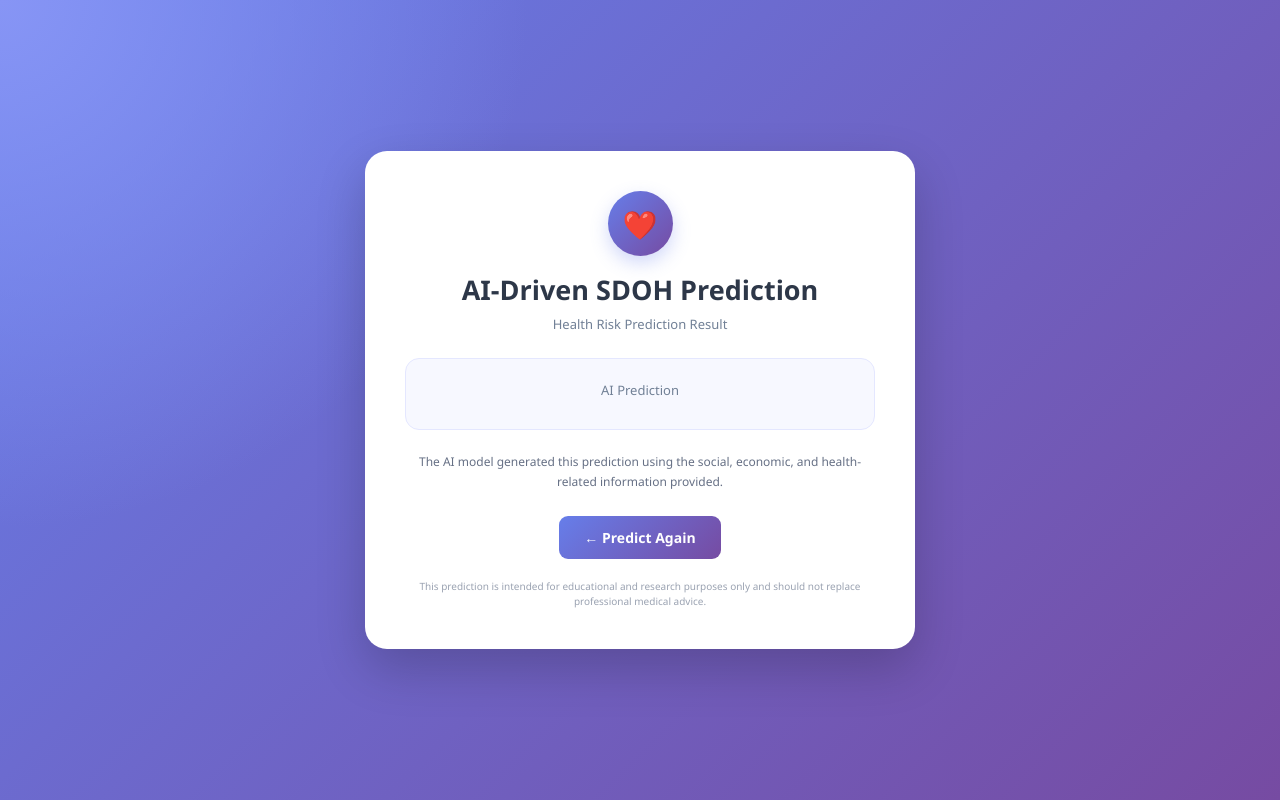
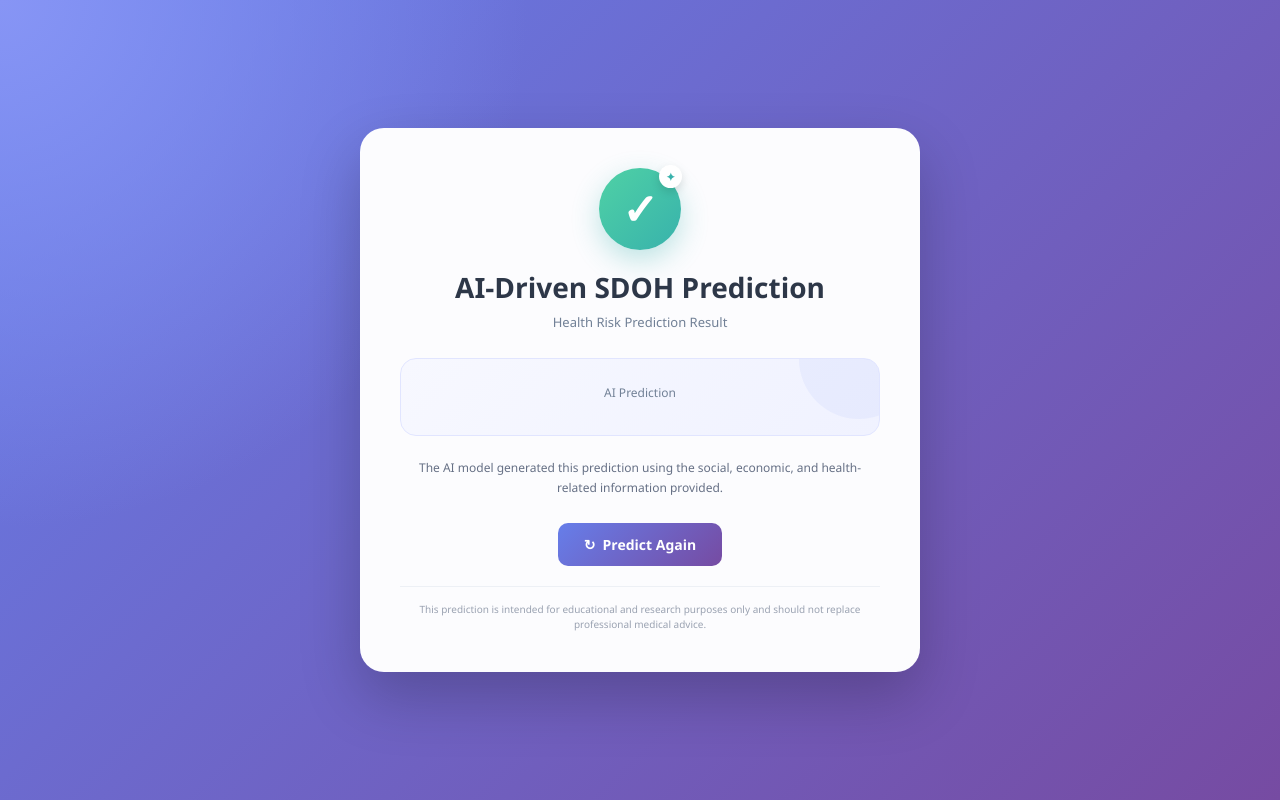
Before and after one commit to RajalakshmiThandavarayan/Week9.2-ML-And-DataScience-web-development, a Flask app: template templates/result.html in a window 1280 px wide. Run offline with Flask 3, Linux system fonts and the light colour scheme; the template is opened without the code that fills it, so the values that code supplies are empty; parts of the project's set-up code (start-up, migrations or seed data) failed here and were passed over.

Commit message:
SDOH risk prediction web development enhancement

```diff
--- a/templates/result.html
+++ b/templates/result.html
@@ -4,10 +4,12 @@
 <head>
 
     <meta charset="UTF-8">
+
     <meta name="viewport"
           content="width=device-width, initial-scale=1.0">
 
     <title>AI-Driven SDOH Prediction Result</title>
+
 
     <style>
 
@@ -15,24 +17,36 @@
             margin: 0;
             padding: 0;
             box-sizing: border-box;
-            font-family: "Segoe UI", Arial, sans-serif;
+
+            font-family:
+                "Segoe UI",
+                Arial,
+                sans-serif;
         }
 
+
+        /* ================= BODY ================= */
+
         body {
+
             min-height: 100vh;
 
             display: flex;
+
             align-items: center;
+
             justify-content: center;
 
             padding: 20px;
 
             background:
+
                 radial-gradient(
                     circle at top left,
                     #8795f5,
                     transparent 35%
                 ),
+
                 linear-gradient(
                     135deg,
                     #667eea,
@@ -40,62 +54,159 @@
                 );
         }
 
+
+        /* ================= RESULT CARD ================= */
+
         .result-card {
 
             width: 100%;
-            max-width: 550px;
 
-            background: white;
+            max-width: 560px;
+
+            background:
+                rgba(255, 255, 255, 0.98);
 
             padding: 40px;
 
-            border-radius: 22px;
+            border-radius: 24px;
 
             text-align: center;
 
             box-shadow:
-                0 20px 50px
-                rgba(0, 0, 0, 0.2);
+                0 25px 60px
+                rgba(0, 0, 0, 0.22);
+
+            animation:
+                cardAppear 0.7s ease;
         }
 
 
-        /* Keep the original result icon */
+        /* ================= CHECK ICON ================= */
 
         .result-icon {
 
-            width: 65px;
-            height: 65px;
+            position: relative;
 
-            margin: 0 auto 15px;
+            width: 82px;
+
+            height: 82px;
+
+            margin:
+                0 auto 18px;
 
             display: flex;
+
             align-items: center;
+
             justify-content: center;
 
+            border-radius: 50%;
+
             background:
+
                 linear-gradient(
                     135deg,
-                    #667eea,
-                    #764ba2
+                    #4fd1a5,
+                    #38b2ac
                 );
 
             color: white;
 
+            font-size: 43px;
+
+            font-weight: 600;
+
+            box-shadow:
+
+                0 10px 28px
+                rgba(
+                    56,
+                    178,
+                    172,
+                    0.32
+                );
+
+            animation:
+                successAppear 0.6s ease;
+        }
+
+
+        /* Soft outer ring */
+
+        .result-icon::before {
+
+            content: "";
+
+            position: absolute;
+
+            width: 102px;
+
+            height: 102px;
+
             border-radius: 50%;
 
-            font-size: 28px;
+            border:
+                2px solid
+                rgba(
+                    79,
+                    209,
+                    165,
+                    0.25
+                );
+
+            animation:
+                successPulse
+                2.5s
+                ease-out
+                infinite;
+        }
+
+
+        /* Small sparkle */
+
+        .result-icon::after {
+
+            content: "✦";
+
+            position: absolute;
+
+            top: -3px;
+
+            right: -1px;
+
+            width: 23px;
+
+            height: 23px;
+
+            display: flex;
+
+            align-items: center;
+
+            justify-content: center;
+
+            background: white;
+
+            color: #38b2ac;
+
+            border-radius: 50%;
+
+            font-size: 11px;
 
             box-shadow:
-                0 7px 18px
-                rgba(102, 126, 234, 0.3);
+                0 4px 10px
+                rgba(0, 0, 0, 0.12);
         }
 
+
+        /* ================= TITLE ================= */
 
         h1 {
 
             color: #2d3748;
 
-            font-size: 27px;
+            font-size: 28px;
+
+            font-weight: 700;
 
             margin-bottom: 7px;
         }
@@ -107,43 +218,92 @@
 
             font-size: 13px;
 
-            margin-bottom: 25px;
+            margin-bottom: 27px;
         }
 
 
-        /* Prediction Result */
+        /* ================= RESULT BOX ================= */
 
         .result-box {
 
-            padding: 22px;
+            position: relative;
 
-            border-radius: 14px;
+            padding: 25px 20px;
 
-            background: #f7f8ff;
+            border-radius: 16px;
 
-            border: 1px solid #e4e7ff;
+            background:
+
+                linear-gradient(
+                    135deg,
+                    #f7f8ff,
+                    #f0f2ff
+                );
+
+            border:
+                1px solid #e1e5ff;
 
             margin-bottom: 22px;
+
+            overflow: hidden;
         }
+
+
+        /* Decorative circle */
+
+        .result-box::before {
+
+            content: "";
+
+            position: absolute;
+
+            width: 120px;
+
+            height: 120px;
+
+            border-radius: 50%;
+
+            background:
+                rgba(
+                    102,
+                    126,
+                    234,
+                    0.07
+                );
+
+            top: -60px;
+
+            right: -40px;
+        }
+
 
         .result-label {
 
+            position: relative;
+
             color: #718096;
 
-            font-size: 13px;
+            font-size: 12px;
 
-            margin-bottom: 8px;
+            margin-bottom: 9px;
         }
+
 
         .prediction {
 
+            position: relative;
+
             color: #4c51bf;
 
-            font-size: 25px;
+            font-size: 27px;
 
             font-weight: 700;
+
+            word-wrap: break-word;
         }
 
+
+        /* ================= DESCRIPTION ================= */
 
         .description {
 
@@ -151,23 +311,31 @@
 
             font-size: 12px;
 
-            line-height: 1.6;
+            line-height: 1.7;
 
             margin-bottom: 25px;
         }
 
 
-        /* Predict Again Button */
+        /* ================= BUTTON ================= */
 
         .back-btn {
 
-            display: inline-block;
+            display: inline-flex;
 
-            padding: 12px 25px;
+            align-items: center;
 
-            border-radius: 9px;
+            justify-content: center;
+
+            gap: 7px;
+
+            padding:
+                12px 26px;
+
+            border-radius: 10px;
 
             background:
+
                 linear-gradient(
                     135deg,
                     #667eea,
@@ -182,28 +350,178 @@
 
             font-weight: 600;
 
-            transition: 0.25s ease;
+            transition:
+                0.25s ease;
         }
+
 
         .back-btn:hover {
 
-            transform: translateY(-2px);
+            transform:
+                translateY(-3px);
 
             box-shadow:
-                0 8px 20px
-                rgba(102, 126, 234, 0.4);
+
+                0 10px 25px
+                rgba(
+                    102,
+                    126,
+                    234,
+                    0.4
+                );
         }
 
+
+        .back-btn:active {
+
+            transform:
+                translateY(0);
+        }
+
+
+        /* ================= NOTE ================= */
 
         .note {
 
             margin-top: 20px;
+
+            padding-top: 15px;
+
+            border-top:
+                1px solid #edf0f5;
 
             color: #9aa2b1;
 
             font-size: 10px;
 
             line-height: 1.5;
+        }
+
+
+        /* ================= ANIMATIONS ================= */
+
+        @keyframes cardAppear {
+
+            from {
+
+                opacity: 0;
+
+                transform:
+                    translateY(25px)
+                    scale(0.97);
+            }
+
+            to {
+
+                opacity: 1;
+
+                transform:
+                    translateY(0)
+                    scale(1);
+            }
+        }
+
+
+        @keyframes successAppear {
+
+            0% {
+
+                opacity: 0;
+
+                transform:
+                    scale(0.5);
+            }
+
+            70% {
+
+                transform:
+                    scale(1.08);
+            }
+
+            100% {
+
+                opacity: 1;
+
+                transform:
+                    scale(1);
+            }
+        }
+
+
+        @keyframes successPulse {
+
+            0% {
+
+                transform:
+                    scale(0.85);
+
+                opacity: 0.7;
+            }
+
+            70% {
+
+                transform:
+                    scale(1.15);
+
+                opacity: 0;
+            }
+
+            100% {
+
+                transform:
+                    scale(1.15);
+
+                opacity: 0;
+            }
+        }
+
+
+        /* ================= MOBILE ================= */
+
+        @media (max-width: 500px) {
+
+            body {
+
+                padding: 15px;
+            }
+
+
+            .result-card {
+
+                padding:
+                    30px 22px;
+            }
+
+
+            .result-icon {
+
+                width: 75px;
+
+                height: 75px;
+
+                font-size: 35px;
+            }
+
+
+            .result-icon::before {
+
+                width: 93px;
+
+                height: 93px;
+            }
+
+
+            h1 {
+
+                font-size: 24px;
+            }
+
+
+            .prediction {
+
+                font-size: 23px;
+            }
+
         }
 
     </style>
@@ -217,14 +535,14 @@
     <div class="result-card">
 
 
-        <!-- ORIGINAL ICON -->
+        <!-- ================= RESULT ICON ================= -->
 
         <div class="result-icon">
-            ❤️
+            ✓
         </div>
 
 
-        <!-- AI TITLE -->
+        <!-- ================= TITLE ================= -->
 
         <h1>
             AI-Driven SDOH Prediction
@@ -236,7 +554,7 @@
         </p>
 
 
-        <!-- RESULT -->
+        <!-- ================= PREDICTION ================= -->
 
         <div class="result-box">
 
@@ -251,7 +569,7 @@
         </div>
 
 
-        <!-- DESCRIPTION -->
+        <!-- ================= DESCRIPTION ================= -->
 
         <p class="description">
 
@@ -262,14 +580,20 @@
         </p>
 
 
-        <!-- BACK BUTTON -->
+        <!-- ================= PREDICT AGAIN ================= -->
 
-        <a href="/" class="back-btn">
-            ← Predict Again
+        <a
+            href="/"
+            class="back-btn">
+
+            <span>↻</span>
+
+            Predict Again
+
         </a>
 
 
-        <!-- NOTE -->
+        <!-- ================= DISCLAIMER ================= -->
 
         <p class="note">
 
```
